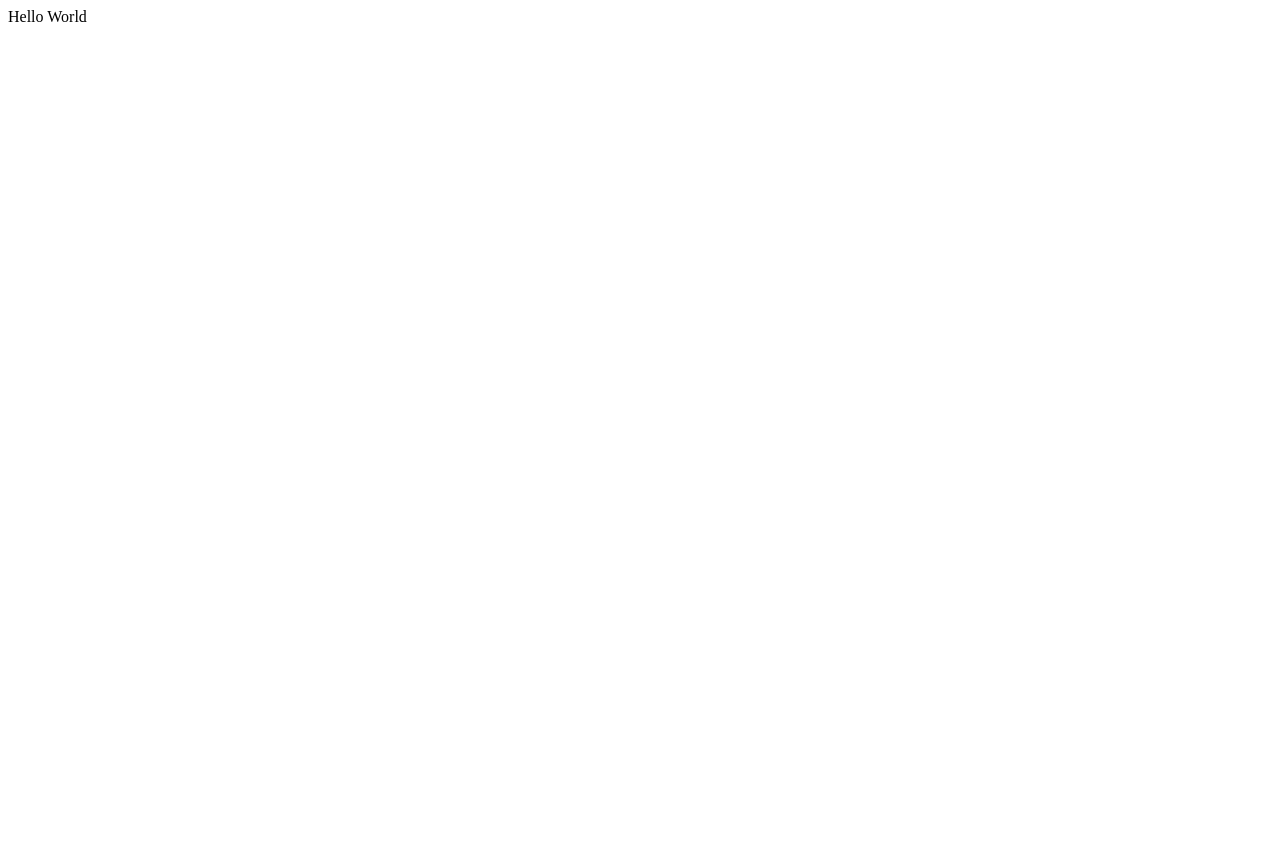
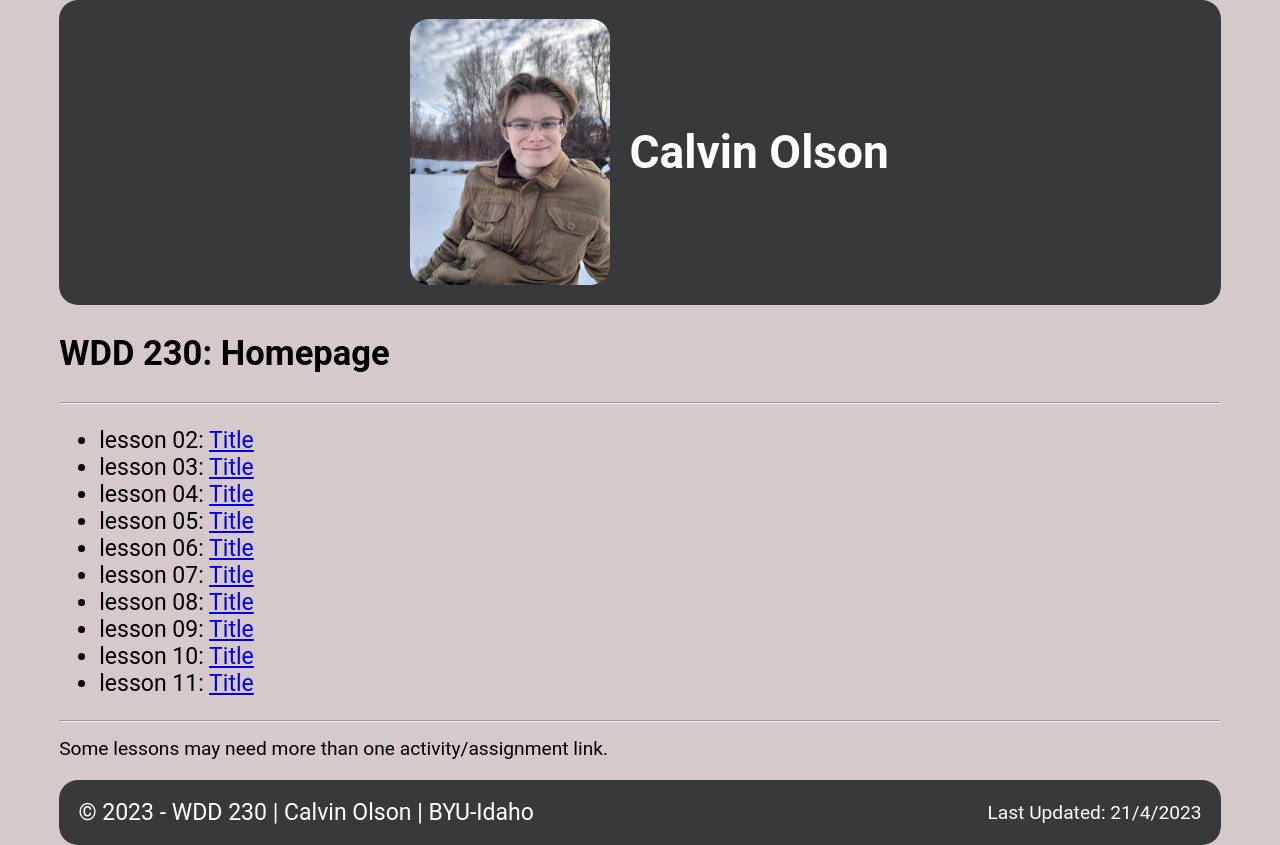
Before and after one commit to calvin3oo/wdd230, a plain HTML site: page index.html in a window 1280 px wide. Before the commit the page ends 800 px from the top, so only its background shows below. Drawn offline with Linux system fonts and the light colour scheme.

Commit message:
index.html made prettier

```diff
--- a/index.html
+++ b/index.html
@@ -4,9 +4,40 @@
     <meta charset="UTF-8">
     <meta http-equiv="X-UA-Compatible" content="IE=edge">
     <meta name="viewport" content="width=device-width, initial-scale=1.0">
-    <title>Document</title>
+    <meta name="description" content="This is the homepage for WDD 230">
+
+    <title>WDD 230 Homepage</title>
+    <link rel="stylesheet" href="styles/styles.css">
+    <script src="scripts/footer.js" defer></script>
 </head>
 <body>
-    Hello World
+    <header>
+        <img src="images/myself.jpg" id="header-photo" alt="A picture of Calvin in the snow.">
+        <h1>Calvin Olson</h1>
+    </header>
+    <main>
+        <h2>WDD 230: Homepage</h2>
+        <hr>
+        <ul>
+            <li>lesson 02: <a href="lesson2.html">Title</a></li>
+            <li>lesson 03: <a href="lesson3.html">Title</a></li>
+            <li>lesson 04: <a href="lesson4.html">Title</a></li>
+            <li>lesson 05: <a href="lesson5.html">Title</a></li>
+            <li>lesson 06: <a href="lesson6.html">Title</a></li>
+            <li>lesson 07: <a href="lesson7.html">Title</a></li>
+            <li>lesson 08: <a href="lesson8.html">Title</a></li>
+            <li>lesson 09: <a href="lesson9.html">Title</a></li>
+            <li>lesson 10: <a href="lesson10.html">Title</a></li>
+            <li>lesson 11: <a href="lesson11.html">Title</a></li>
+        </ul>
+        <hr>
+        <small>
+            Some lessons may need more than one activity/assignment link.
+        </small>
+    </main>
+    <footer>
+        <div class="footer-top">&copy; <span id="current-year"></span> - WDD 230 | Calvin Olson | BYU-Idaho</div>
+        <small class="footer-bottom">Last Updated: <span id="last-modified"></span></small>
+    </footer>
 </body>
 </html>
--- /dev/null
+++ b/scripts/footer.js
@@ -0,0 +1,13 @@
+function formatDateString(date) {
+    const day = date.getDate().toString(); // Get day as string
+    const month = (date.getMonth() + 1).toString(); // Get month as string (add 1 since month is zero-based)
+    const year = date.getFullYear().toString(); // Get year as string
+
+    // Concatenate day, month, and year with '/' separator
+    const formattedDate = [day, month, year].join('/');
+
+    return formattedDate;
+}
+
+document.getElementById('last-modified').innerHTML = formatDateString(new Date(document.lastModified));
+document.getElementById('current-year').innerHTML = new Date().getFullYear();
--- /dev/null
+++ b/styles/styles.css
@@ -0,0 +1,57 @@
+:root{
+    --primary: rgb(214, 201, 201);
+    --secondary: rgb(55, 57, 58);
+    --accent: rgb(119, 182, 234);
+
+    --text-primary: rgb(0, 0, 0);
+    --text-secondary: rgb(255, 255, 255);
+    --text-accent: rgb(14, 14, 14);
+
+
+    --font-big: 1.5rem;
+    --font-medium: 1.2rem;
+    --font-small: 1rem;
+    --font-tiny: 0.8rem;
+}
+
+body, html{
+    max-width: min(100%, 1200px);
+    margin: 0 auto;
+    padding: 0 1rem;
+    background-color: var(--primary);
+    color: var(--text-primary);
+    font-family: 'Roboto', sans-serif;
+    font-size: var(--font-medium);
+}
+
+header{
+    background-color: var(--secondary);
+    color: var(--text-secondary);
+    padding: 1rem;
+    display: flex;
+    justify-content: center;
+    align-items: center;
+    border-radius: 1rem;
+}
+footer{
+    margin-top: 1rem;
+    background-color: var(--secondary);
+    color: var(--text-secondary);
+    padding: 1rem;
+    display: flex;
+    justify-content: space-between;
+    align-items: center;
+    border-radius: 1rem;
+}
+
+img{
+    width: 100%;
+    height: 100%;
+    object-fit: cover;
+}
+
+#header-photo{
+    width: 200px;
+    border-radius: 1rem;
+    margin: 0 1rem;
+}
```
Also changed, not shown: images/myself.jpg (added).
